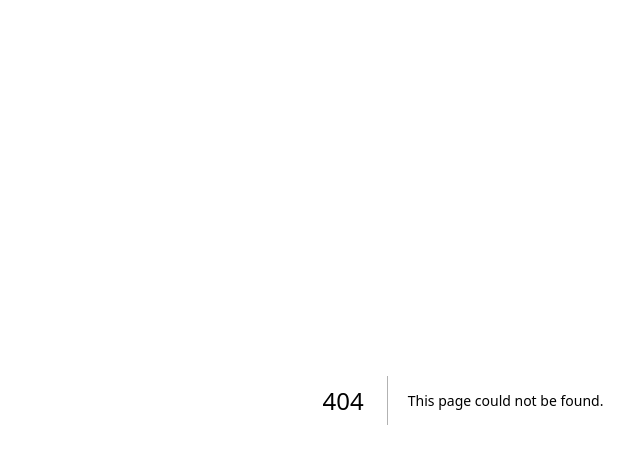
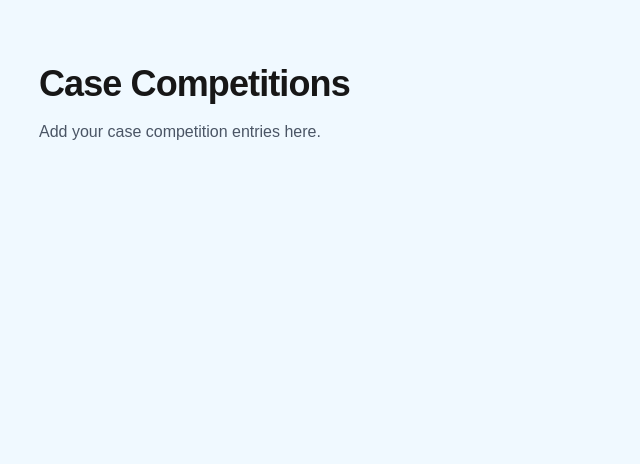
Before and after one commit to harenraj7/Personal-Website, a Next.js app: page /case-competitions in a window 1280 px wide. Before the commit this address had no page. Shown: the top 464 px of the page, without its empty margins (177-817 px from the left). Built offline with nearby package versions, Linux system fonts and the light colour scheme.

Commit message:
Create page.tsx

```diff
--- /dev/null
+++ b/app/case-competitions/page.tsx
@@ -0,0 +1,12 @@
+export default function CaseCompetitionsPage() {
+  return (
+    <main className="min-h-screen bg-sky-50">
+      <div className="mx-auto max-w-4xl px-6 py-16">
+        <h1 className="text-4xl font-bold tracking-tight">Case Competitions</h1>
+        <p className="mt-4 text-gray-600">
+          Add your case competition entries here.
+        </p>
+      </div>
+    </main>
+  );
+}
```
